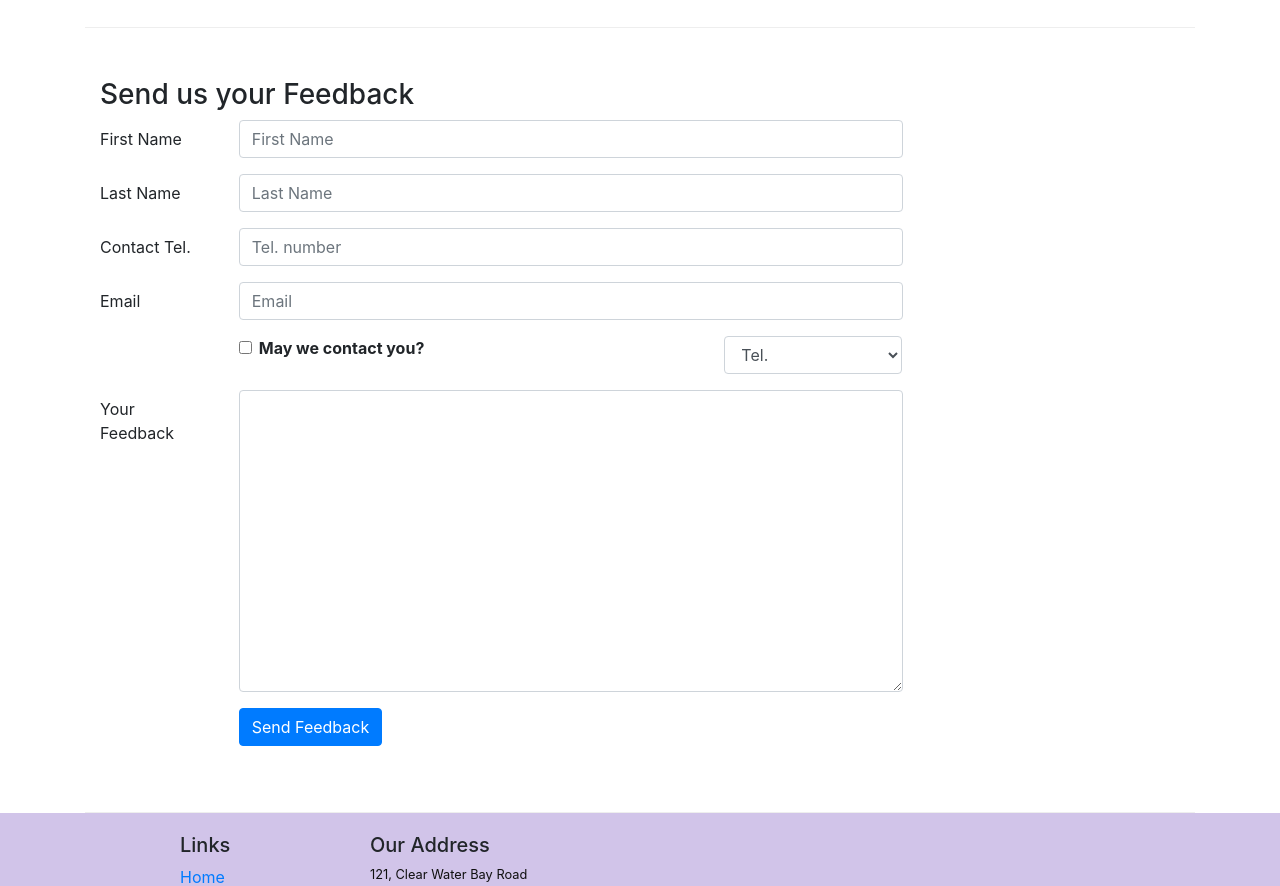
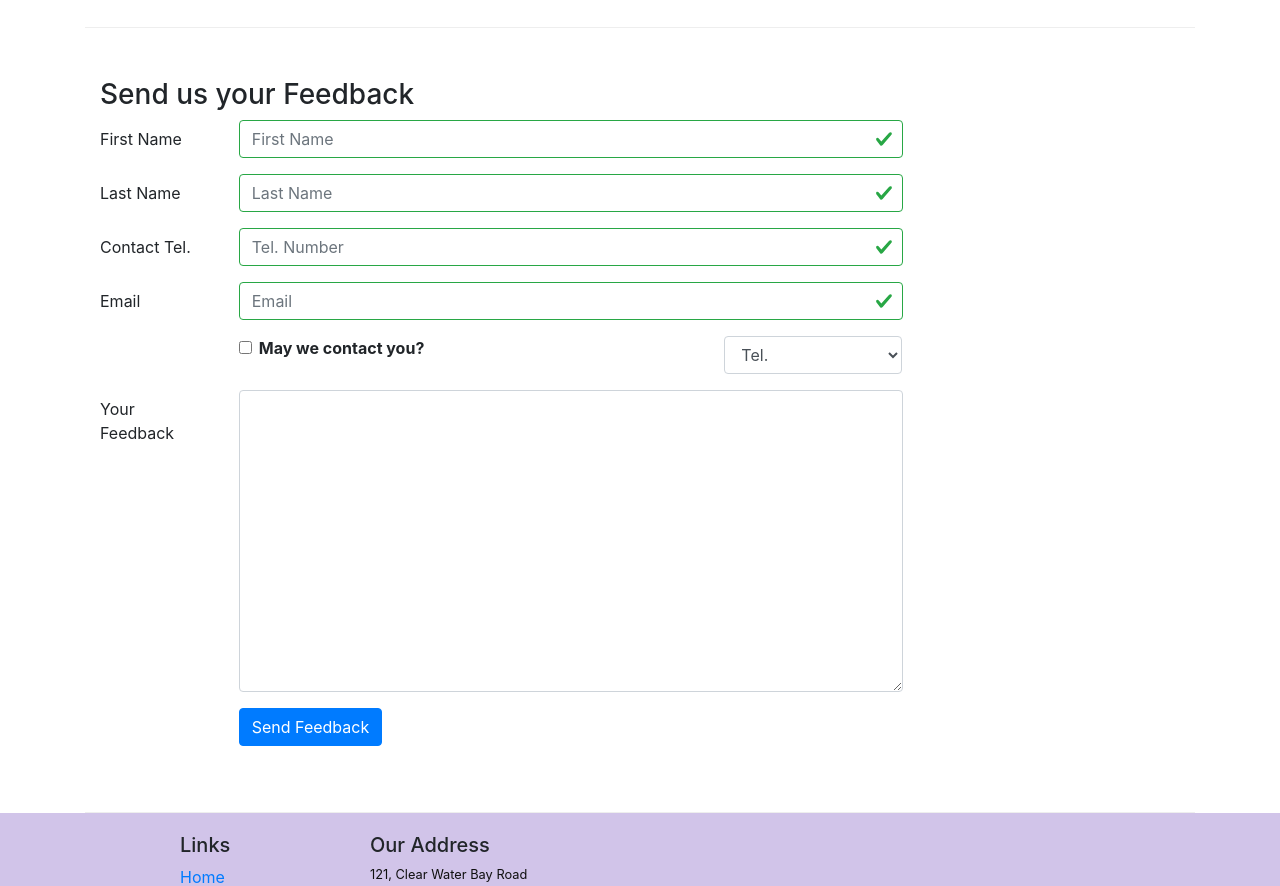
Before and after one commit to Raviteja582/react_course, a React (Create React App) app: page /contactus in a window 1280 px wide. Shown: the part 820-1706 px from the top of the page. Built offline with nearby package versions, Linux system fonts and the light colour scheme; the HTML template or start-up script is replaced by a standard one.

Commit message:
Added form validation at client side.

```diff
--- a/src/components/ContactComponent.js
+++ b/src/components/ContactComponent.js
@@ -1,5 +1,5 @@
 import React, { Component } from 'react';
-import { Breadcrumb, BreadcrumbItem, Button, Form, FormGroup, Label, Input, Col} from 'reactstrap';
+import { Breadcrumb, BreadcrumbItem, Button, Form, FormGroup, Label, Input, Col, FormFeedback} from 'reactstrap';
 import { Link } from 'react-router-dom';
 
 class Contact extends Component {
@@ -12,10 +12,17 @@ class Contact extends Component {
             email: '',
             agree: false,
             contactType: 'Tel.',
-            message: ''
+            message: '',
+            touched:{
+                firstname: false,
+                lastname: false,
+                telnum: false,
+                email: false
+            }
         };
         this.handleInputChange = this.handleInputChange.bind(this);
         this.handleSubmit = this.handleSubmit.bind(this);
+        this.handleBlur = this.handleBlur.bind(this);
     }
     handleInputChange(event) {
         const target = event.target;
@@ -31,7 +38,34 @@ class Contact extends Component {
         alert('Current State is: ' + JSON.stringify(this.state));
         event.preventDefault(); //Stops to go to other pages.
     }
+
+    handleBlur= (field) => (evt) => {
+        this.setState({
+            touched: { ...this.state.touched, [field]:true}
+        });
+    }
+
+    validate(firstname, lastname, telnum, email){
+        const errors={
+            firstname: '',
+            lastname: '',
+            telnum: '',
+            email: ''
+        };
+
+        if(this.state.touched.firstname && firstname.length < 3)
+            errors.firstname = "Name should be greater that 3 characters";
+        if(this.state.touched.lastname && lastname.length < 3)
+            errors.lastname = "Name should be greater that 3 characters";
+        const reg=/^(\d+)$/;
+        if(this.state.touched.telnum && !reg.test(telnum))
+            errors.telnum='Tel num should contain numbers.';
+        if(this.state.touched.email && email.split('').filter(x => x==='@').length!==1)
+            errors.email='Email should contain @';
+        return errors;
+    }
     render(){
+        const errors = this.validate(this.state.firstname,this.state.lastname,this.state.telnum,this.state.email);
         return(
             <div className="container">
                 <div className="row">
@@ -76,13 +110,17 @@ class Contact extends Component {
                     </div>
                     <div className="col-12 col-md-9">
                         <Form onSubmit={this.handleSubmit}>
-                            <FormGroup row>
+                        <FormGroup row>
                                 <Label htmlFor="firstname" md={2}>First Name</Label>
                                 <Col md={10}>
                                     <Input type="text" id="firstname" name="firstname"
                                         placeholder="First Name"
                                         value={this.state.firstname}
+                                        valid={errors.firstname === ''}
+                                        invalid={errors.firstname !== ''}
+                                        onBlur={this.handleBlur('firstname')}
                                         onChange={this.handleInputChange} />
+                                    <FormFeedback>{errors.firstname}</FormFeedback>
                                 </Col>
                             </FormGroup>
                             <FormGroup row>
@@ -91,16 +129,24 @@ class Contact extends Component {
                                     <Input type="text" id="lastname" name="lastname"
                                         placeholder="Last Name"
                                         value={this.state.lastname}
+                                        valid={errors.lastname === ''}
+                                        invalid={errors.lastname !== ''}
+                                        onBlur={this.handleBlur('lastname')}
                                         onChange={this.handleInputChange} />
+                                    <FormFeedback>{errors.lastname}</FormFeedback>
                                 </Col>
                             </FormGroup>
                             <FormGroup row>
-                            <Label htmlFor="telnum" md={2}>Contact Tel.</Label>
+                                <Label htmlFor="telnum" md={2}>Contact Tel.</Label>
                                 <Col md={10}>
                                     <Input type="tel" id="telnum" name="telnum"
-                                        placeholder="Tel. number"
+                                        placeholder="Tel. Number"
                                         value={this.state.telnum}
+                                        valid={errors.telnum === ''}
+                                        invalid={errors.telnum !== ''}
+                                        onBlur={this.handleBlur('telnum')}
                                         onChange={this.handleInputChange} />
+                                    <FormFeedback>{errors.telnum}</FormFeedback>
                                 </Col>
                             </FormGroup>
                             <FormGroup row>
@@ -109,7 +155,11 @@ class Contact extends Component {
                                     <Input type="email" id="email" name="email"
                                         placeholder="Email"
                                         value={this.state.email}
+                                        valid={errors.email === ''}
+                                        invalid={errors.email !== ''}
+                                        onBlur={this.handleBlur('email')}
                                         onChange={this.handleInputChange} />
+                                    <FormFeedback>{errors.email}</FormFeedback>
                                 </Col>
                             </FormGroup>
                             <FormGroup row>
```
